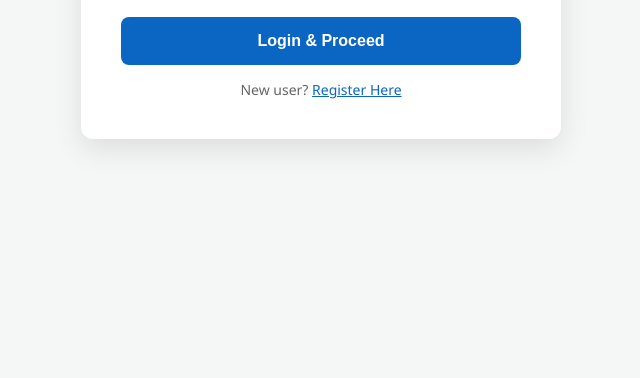
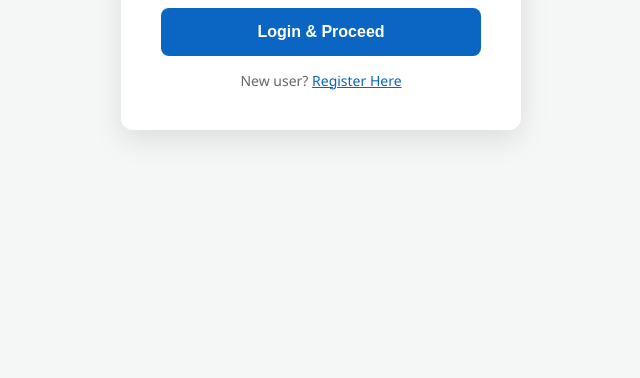
Before and after one commit to sagarjaviya/Smart-Hospital, a website: page public/patient-login.html in a window 1280 px wide. Shown: the part 422-800 px from the top of the page, without its empty margins (319-959 px from the left). Drawn offline with Linux system fonts and the light colour scheme.

Commit message:
Update patient-login.html

```diff
--- a/public/patient-login.html
+++ b/public/patient-login.html
@@ -17,6 +17,17 @@
         .btn:hover { background: #0056b3; }
         .link { text-align: center; margin-top: 15px; font-size: 14px; color: #666; }
         .link a { color: var(--primary-blue); text-decoration: underline; cursor: pointer; }
+
+        * {
+    margin: 0;
+    padding: 0;
+    box-sizing: border-box; /* Prevents overflow caused by padding */
+}
+
+body {
+    width: 100%;
+    overflow-x: hidden; /* Stops horizontal scrolling */
+}
     </style>
 </head>
 <body>
```
